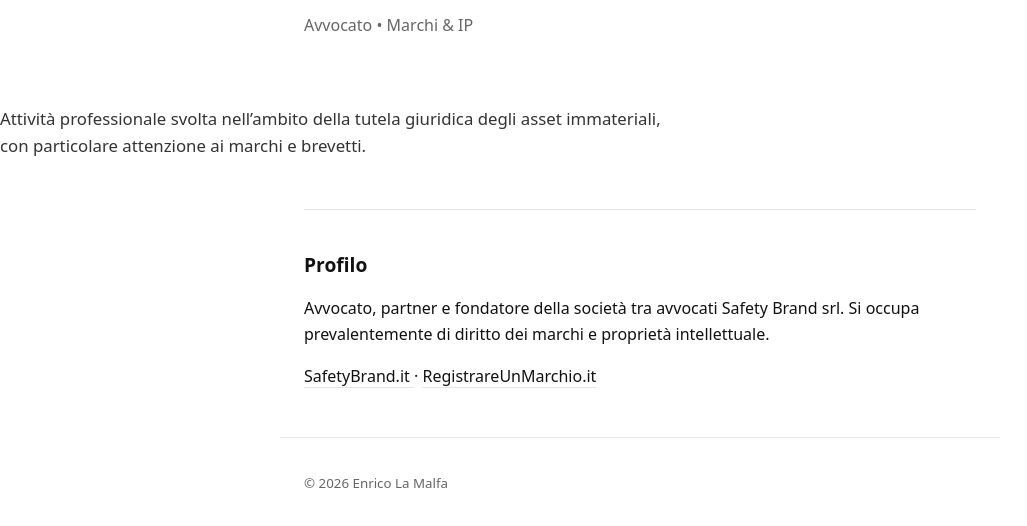
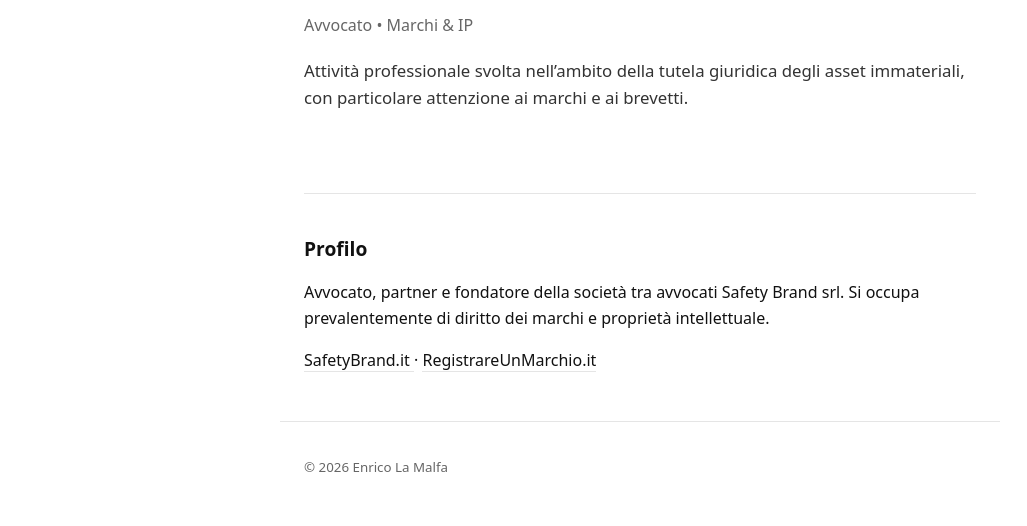
Before and after one commit to safetylama/enricolamalfa.it, a plain HTML site: page index.html in a window 1280 px wide. Shown: the part 96-622 px from the top of the page, without its empty margins (0-1027 px from the left). Drawn offline with Linux system fonts and the light colour scheme.

Commit message:
Update index.html

```diff
--- a/index.html
+++ b/index.html
@@ -9,13 +9,14 @@
 </head>
 <body>
   <header class="wrap">
-    <h1> Enrico La Malfa - Avvocato</h1>
+    <h1>Enrico La Malfa - Avvocato</h1>
     <p class="muted">Avvocato • Marchi & IP</p>
+
+    <p class="intro">
+      Attività professionale svolta nell’ambito della tutela giuridica degli asset immateriali,
+      con particolare attenzione ai marchi e ai brevetti.
+    </p>
   </header>
-<p class="intro">
-  Attività professionale svolta nell’ambito della tutela giuridica degli asset immateriali,
-  con particolare attenzione ai marchi e brevetti.
-</p>
 
   <main class="wrap">
     <section class="card">
```
